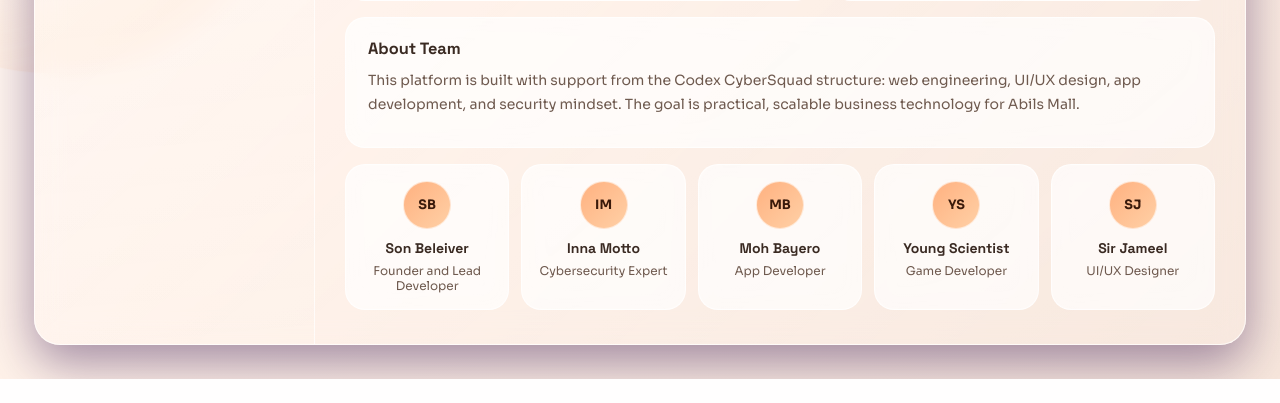
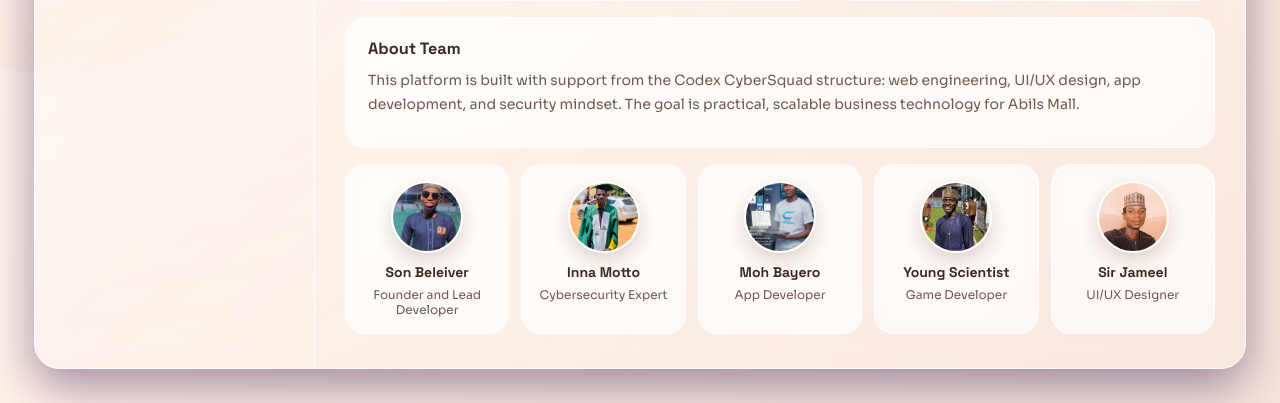
Before and after one commit to Sonbeliever/Abils-Mall, a Flask app: page / in a window 1280 px wide. Shown: the part 859-1262 px from the top of the page. Before the commit the page ends 1238 px from the top, so only its background shows below. Run offline with Flask 3, Linux system fonts and the light colour scheme.

Commit message:
"Add_team_photos_to_landing_about_team_cards"

```diff
--- a/static/css/landing.css
+++ b/static/css/landing.css
@@ -426,6 +426,17 @@ body {
     border: 1px solid rgba(255, 255, 255, 0.6);
 }
 
+.team-photo {
+    width: 72px;
+    height: 72px;
+    border-radius: 999px;
+    margin: 0 auto 10px;
+    display: block;
+    object-fit: cover;
+    border: 2px solid rgba(255, 255, 255, 0.7);
+    box-shadow: 0 8px 18px rgba(83, 34, 12, 0.18);
+}
+
 .team-card h5 {
     margin: 0 0 6px;
     font-size: 14px;
--- a/templates/landing.html
+++ b/templates/landing.html
@@ -121,27 +121,27 @@
                     </article>
                     <div class="team-grid">
                         <article class="team-card glass-card">
-                            <div class="team-avatar">SB</div>
+                            <img class="team-photo" src="{{ url_for('static', filename='images/team/son.jpg') }}" alt="Son Beleiver">
                             <h5>Son Beleiver</h5>
                             <p>Founder and Lead Developer</p>
                         </article>
                         <article class="team-card glass-card">
-                            <div class="team-avatar">IM</div>
+                            <img class="team-photo" src="{{ url_for('static', filename='images/team/ibb.jpg') }}" alt="Inna Motto">
                             <h5>Inna Motto</h5>
                             <p>Cybersecurity Expert</p>
                         </article>
                         <article class="team-card glass-card">
-                            <div class="team-avatar">MB</div>
+                            <img class="team-photo" src="{{ url_for('static', filename='images/team/mohh.jpg') }}" alt="Moh Bayero">
                             <h5>Moh Bayero</h5>
                             <p>App Developer</p>
                         </article>
                         <article class="team-card glass-card">
-                            <div class="team-avatar">YS</div>
+                            <img class="team-photo" src="{{ url_for('static', filename='images/team/youn.jpg') }}" alt="Young Scientist">
                             <h5>Young Scientist</h5>
                             <p>Game Developer</p>
                         </article>
                         <article class="team-card glass-card">
-                            <div class="team-avatar">SJ</div>
+                            <img class="team-photo" src="{{ url_for('static', filename='images/team/jam.jpg') }}" alt="Sir Jameel">
                             <h5>Sir Jameel</h5>
                             <p>UI/UX Designer</p>
                         </article>
```
Also changed, not shown: static/images/team/ibb.jpg (added), static/images/team/jam.jpg (added), static/images/team/mohh.jpg (added), static/images/team/son.jpg (added), static/images/team/youn.jpg (added).
